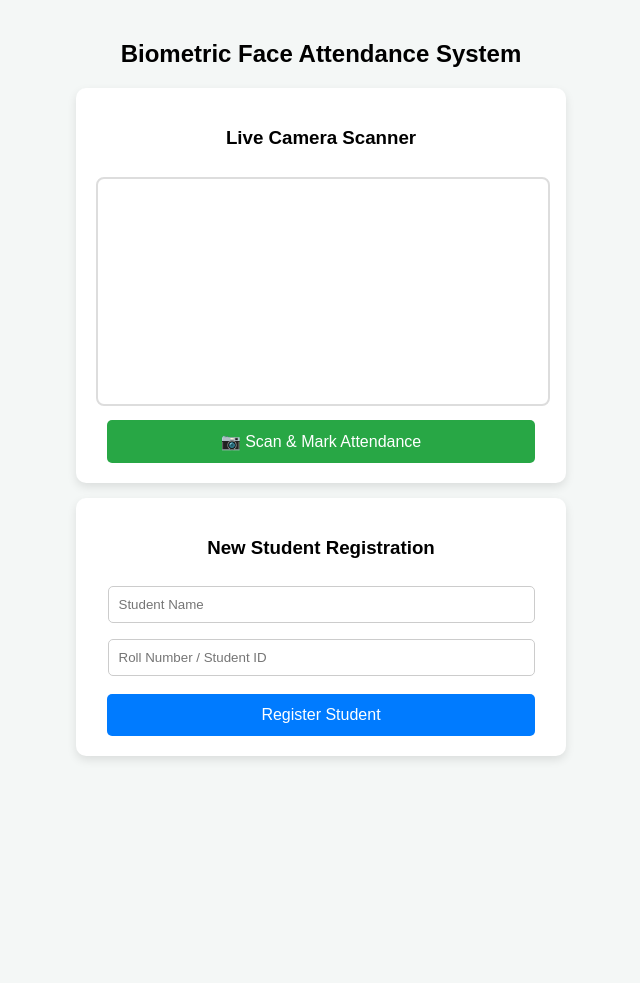
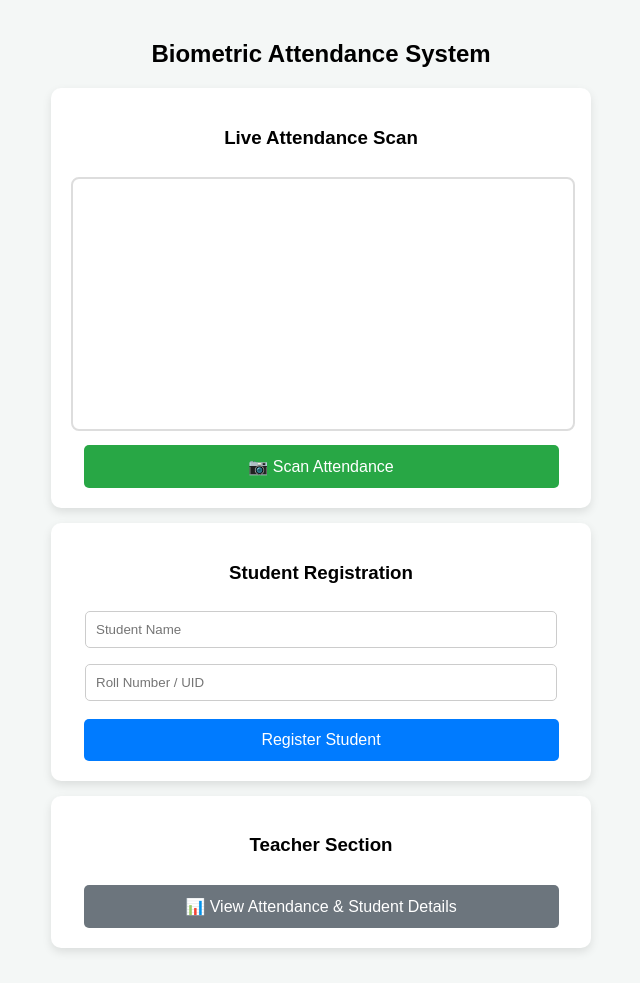
Before and after one commit to varsa07/bio_attendance, a Flask app: page / in a window 1280 px wide. Shown: the whole page, without its empty margins (319-959 px from the left). Before the commit the page ends 760 px from the top, so only its background shows below. Run offline with Flask 3, Linux system fonts and the light colour scheme.

Commit message:
Update title and content for attendance system

```diff
--- a/templates/index.html
+++ b/templates/index.html
@@ -3,54 +3,49 @@
 <head>
     <meta charset="UTF-8">
     <meta name="viewport" content="width=device-width, initial-scale=1.0">
-    <title>Biometric Face Attendance</title>
+    <title>Biometric Attendance System</title>
     <style>
         body { font-family: Arial, sans-serif; background-color: #f4f7f6; margin: 0; padding: 20px; text-align: center; }
-        .card { background: white; padding: 20px; border-radius: 10px; max-width: 450px; margin: 15px auto; box-shadow: 0 4px 10px rgba(0,0,0,0.1); }
-        video, canvas { width: 100%; border-radius: 8px; border: 2px solid #ddd; margin-top: 10px; }
+        .card { background: white; padding: 20px; border-radius: 10px; max-width: 500px; margin: 15px auto; box-shadow: 0 4px 10px rgba(0,0,0,0.1); }
+        video { width: 100%; border-radius: 8px; border: 2px solid #ddd; margin-top: 10px; }
         input[type="text"] { width: 90%; padding: 10px; margin: 8px 0; border: 1px solid #ccc; border-radius: 5px; }
         button { background-color: #007bff; color: white; border: none; padding: 12px; border-radius: 5px; cursor: pointer; font-size: 16px; width: 95%; margin-top: 10px; }
         button.scan-btn { background-color: #28a745; }
+        button.teacher-btn { background-color: #6c757d; }
     </style>
 </head>
 <body>
 
-    <h2>Biometric Face Attendance System</h2>
+    <h2>Biometric Attendance System</h2>
 
-    <!-- Live Camera Section -->
+    <!-- Live Camera Scanner -->
     <div class="card">
-        <h3>Live Camera Scanner</h3>
+        <h3>Live Attendance Scan</h3>
         <video id="webcam" autoplay playsinline></video>
-        <canvas id="canvas" style="display:none;"></canvas>
-        <button id="snap-btn" class="scan-btn" onclick="takeSnapshot()">📷 Scan & Mark Attendance</button>
+        <button class="scan-btn" onclick="alert('Face Scan Complete!')">📷 Scan Attendance</button>
     </div>
 
-    <!-- Student Registration Section -->
+    <!-- Student Registration -->
     <div class="card">
-        <h3>New Student Registration</h3>
+        <h3>Student Registration</h3>
         <form action="/register" method="POST">
             <input type="text" name="name" placeholder="Student Name" required><br>
-            <input type="text" name="student_id" placeholder="Roll Number / Student ID" required><br>
+            <input type="text" name="student_id" placeholder="Roll Number / UID" required><br>
             <button type="submit">Register Student</button>
         </form>
     </div>
 
+    <!-- Teacher Access Button -->
+    <div class="card">
+        <h3>Teacher Section</h3>
+        <a href="/teacher-dashboard"><button class="teacher-btn">📊 View Attendance & Student Details</button></a>
+    </div>
+
     <script>
-        // Start Laptop / Phone Camera
         const video = document.getElementById('webcam');
         navigator.mediaDevices.getUserMedia({ video: true })
             .then(stream => { video.srcObject = stream; })
-            .catch(err => { console.error("Camera access denied or not available", err); });
-
-        function takeSnapshot() {
-            const canvas = document.getElementById('canvas');
-            const context = canvas.getContext('2d');
-            canvas.width = video.videoWidth;
-            canvas.height = video.videoHeight;
-            context.drawImage(video, 0, 0, canvas.width, canvas.height);
-
-            alert("Face Photo Captured! Matching with Database...");
-        }
+            .catch(err => { console.error(err); });
     </script>
 </body>
 </html>
```
